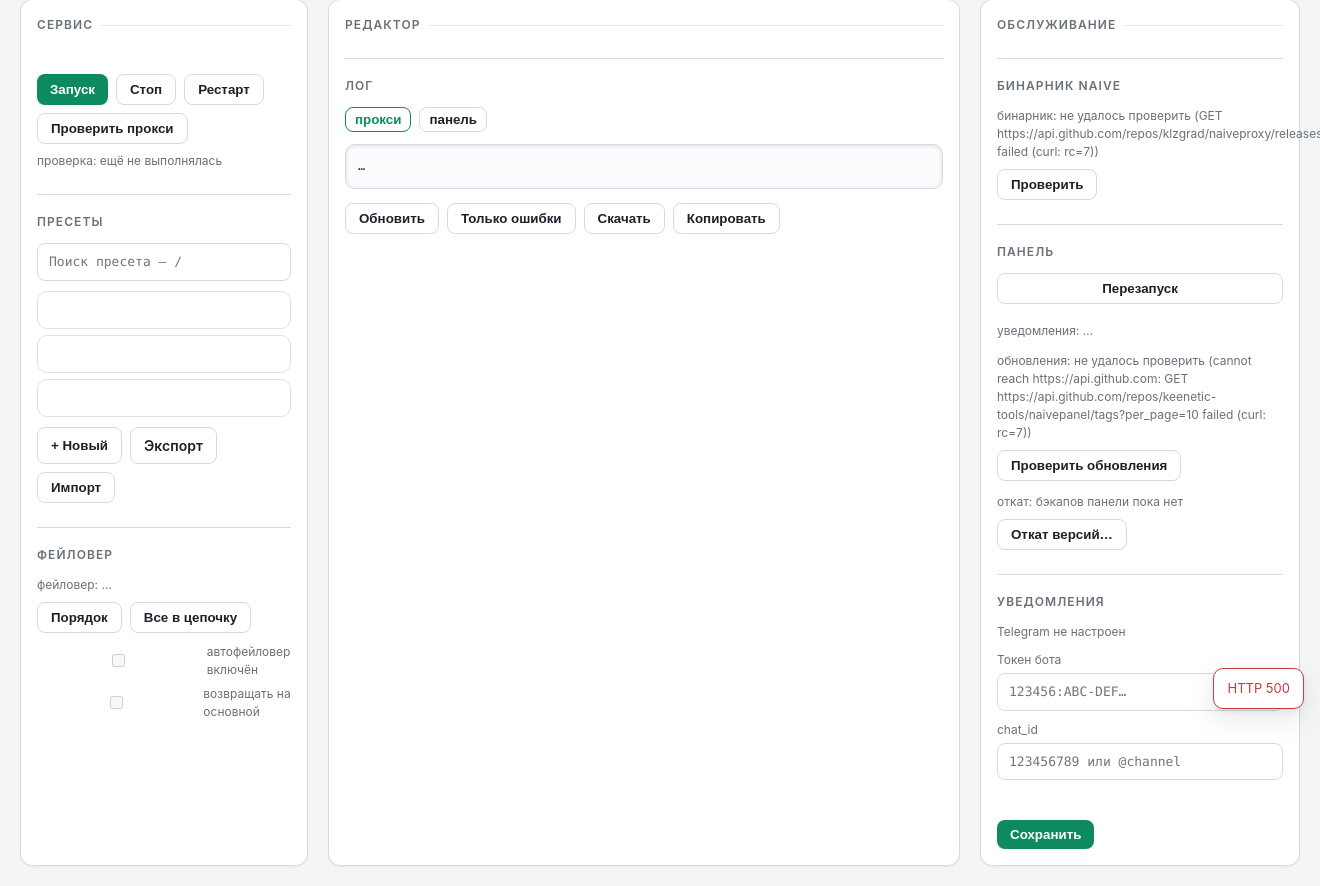
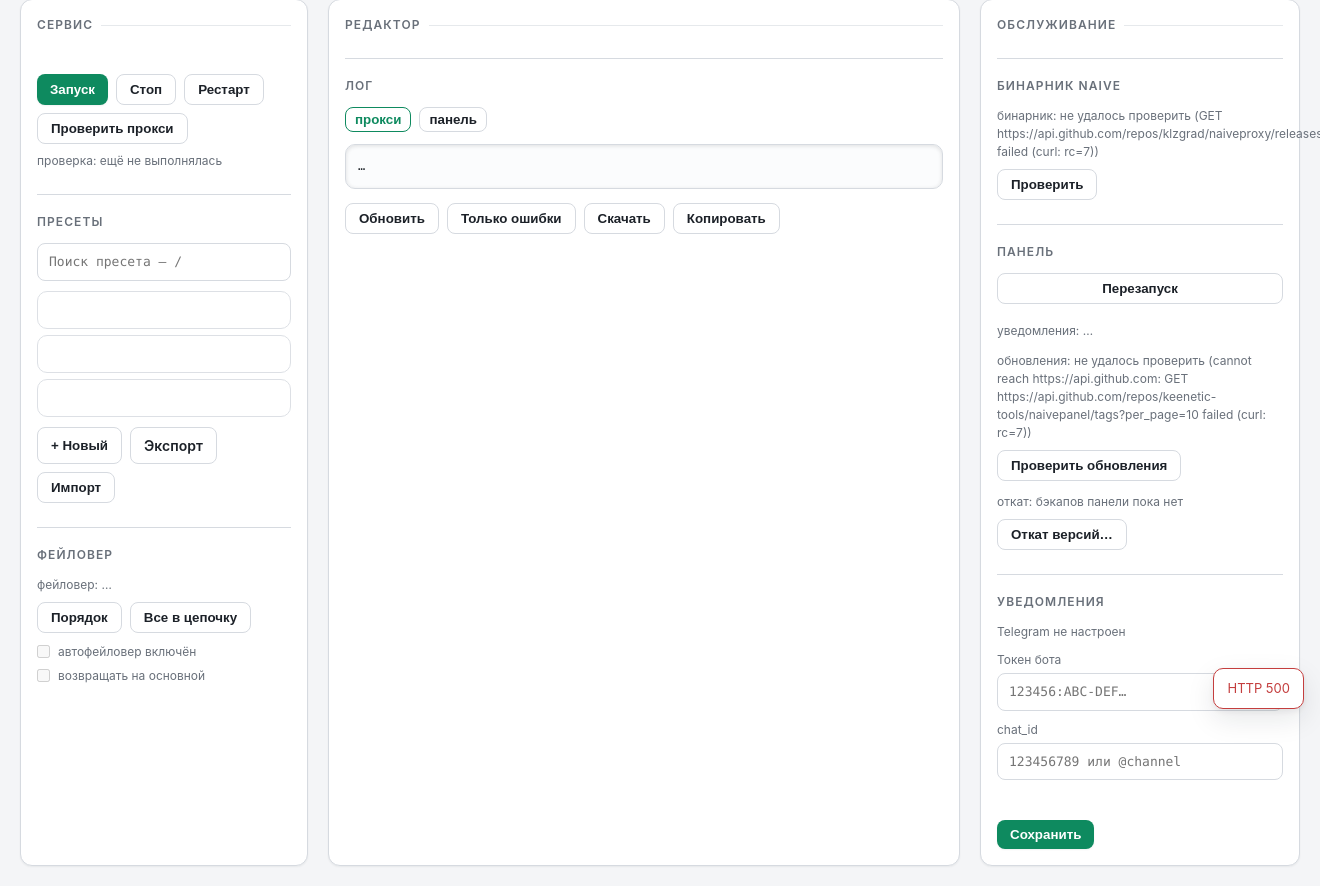
Before and after one commit to keenetic-tools/naivepanel, a Flask app: page / in a window 1320 px wide; the page is wider, and only the part inside the window is pictured. Shown: the part 75-961 px from the top of that part. Run offline with Flask 3, Linux system fonts and the light colour scheme; data that the repository does not hold is empty; parts of the project's set-up code (start-up, migrations or seed data) failed here and were passed over.

Commit message:
fix: keep failover checkbox labels next to their inputs

```diff
--- a/templates/index.html
+++ b/templates/index.html
@@ -168,6 +168,8 @@
   input,textarea { width:100%; padding:8px 11px; background:var(--input-bg); color:var(--fg);
                    border:1px solid var(--border); border-radius:8px; font:13px/1.5 ui-monospace,Menlo,monospace;
                    transition:border-color .14s ease, box-shadow .14s ease; }
+  /* checkbox не должен наследовать width:100% — иначе подпись уезжает вправо */
+  input[type="checkbox"] { width:auto; padding:0; margin:0; accent-color:var(--acc); }
   input:hover, textarea:hover { border-color:var(--border-sel); }
   input:focus, textarea:focus { border-color:var(--acc); box-shadow:0 0 0 3px var(--dot-halo); outline:none; }
   textarea { min-height:120px; resize:vertical; }
```
Also changed, not shown: tests/test_naivepanel.py (+5 -0 lines), 1 other file.
